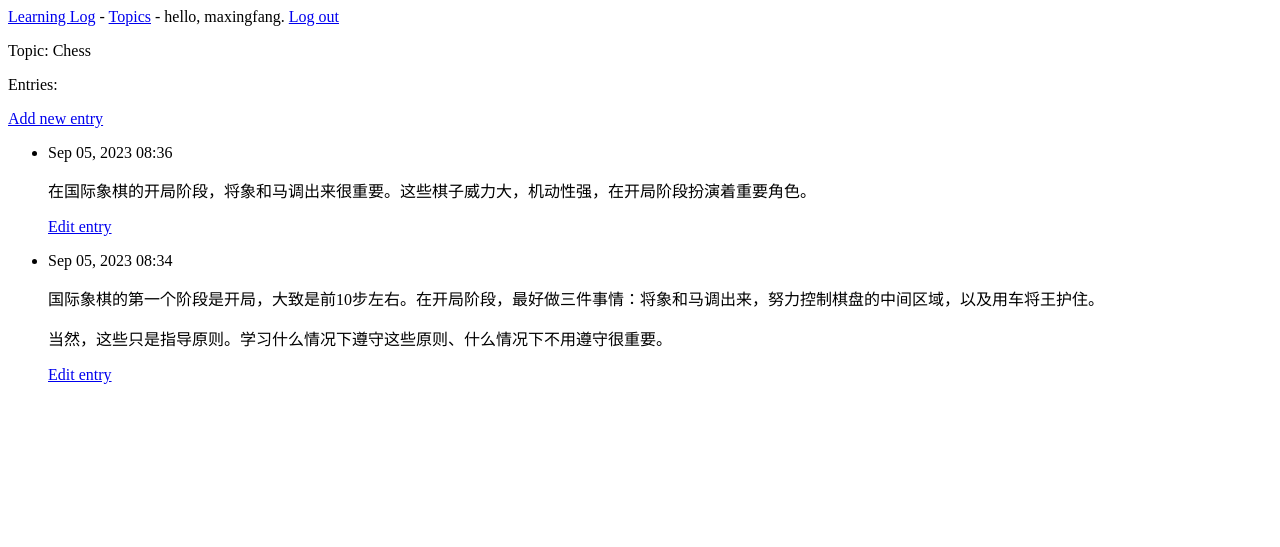
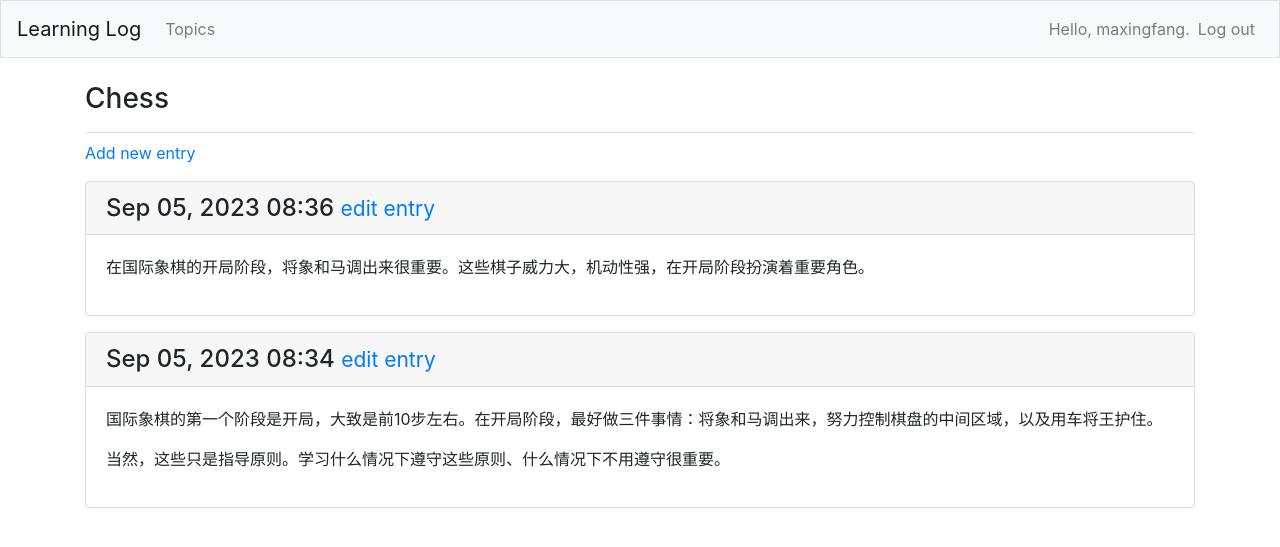
Before and after one commit to manfredma/learning_log, a Django app: page /topics/1/ in a window 1280 px wide. Shown: the top 547 px of the page. Run offline with Django 4.2, Linux system fonts and the light colour scheme; a user stored in the database is signed in; data comes from the database, SQL or seed files in the repository; both versions use the stored data as it was after the commit; some libraries are stand-ins or nearby versions.

Commit message:
添加bootstrap样式

```diff
--- a/learning_log/settings.py
+++ b/learning_log/settings.py
@@ -31,8 +31,12 @@ ALLOWED_HOSTS = []
 # Application definition
 
 INSTALLED_APPS = [
+    # 我的应用
     'learning_logs',
     'users',
+    # 第三方应用
+    'bootstrap4',
+    # Django 默认添加的应用
     'django.contrib.admin',
     'django.contrib.auth',
     'django.contrib.contenttypes',
--- a/learning_logs/templates/learning_logs/base.html
+++ b/learning_logs/templates/learning_logs/base.html
@@ -1,14 +1,68 @@
-<p>
-    <a href="{% url 'learning_logs:index' %}">Learning Log</a> -
-    <a href="{% url 'learning_logs:topics' %}">Topics</a> -
+{% load bootstrap4 %}
 
-    {% if user.is_authenticated %}
-        hello, {{ user.username }}.
-        <a href="{% url 'users:logout' %}">Log out</a>
-    {% else %}
-        <a href="{% url 'users:register' %}">Register</a> -
-        <a href="{% url 'users:login' %}">Log in</a>
-    {% endif %}
-</p>
+<!DOCTYPE html>
 
-{% block content %}{% endblock content %}
+<html>
+
+<head>
+    <meta charset="UTF-8">
+    <meta name="viewport" content="width=device-width, initial-scale=1, shrink-to-fit=no">
+    <title>Learning Log</title>
+
+    {% bootstrap_css %}
+    {% bootstrap_javascript jquery='full' %}
+</head>
+<body>
+
+
+<nav class="navbar navbar-expand-md navbar-light bg-light mb-4 border">
+
+    <a class="navbar-brand" href="{% url 'learning_logs:index' %}">
+        Learning Log</a>
+
+    <button class="navbar-toggler" type="button" data-toggle="collapse"
+            data-target="#navbarCollapse" aria-controls="navbarCollapse"
+            aria-expanded="false" aria-label="Toggle navigation">
+        <span class="navbar-toggler-icon"></span></button>
+
+
+    <div class="collapse navbar-collapse" id="navbarCollapse">
+        <ul class="navbar-nav mr-auto">
+            <li class="nav-item">
+                <a class="nav-link" href="{% url 'learning_logs:topics' %}">
+                    Topics</a></li>
+        </ul>
+
+        <ul class="navbar-nav ml-auto">
+            {% if user.is_authenticated %}
+                <li class="nav-item">
+                    <span class="navbar-text">Hello, {{ user.username }}.</span>
+                </li>
+                <li class="nav-item">
+                    <a class="nav-link" href="{% url 'users:logout' %}">Log out</a>
+                </li>
+            {% else %}
+                <li class="nav-item">
+                    <a class="nav-link" href="{% url 'users:register' %}">Register</a>
+                </li>
+                <li class="nav-item">
+                    <a class="nav-link" href="{% url 'users:login' %}">Log in</a></li>
+            {% endif %}
+        </ul>
+    </div>
+
+</nav>
+
+
+<main role="main" class="container">
+    <div class="pb-2 mb-2 border-bottom">
+        {% block page_header %}{% endblock page_header %}
+    </div>
+    <div>
+        {% block content %}{% endblock content %}
+    </div>
+</main>
+
+</body>
+
+</html>
--- a/learning_logs/templates/learning_logs/topic.html
+++ b/learning_logs/templates/learning_logs/topic.html
@@ -1,25 +1,27 @@
 {% extends 'learning_logs/base.html' %}
 
+{% block page_header %}
+    <h3>{{ topic }}</h3>
+{% endblock page_header %}
+
 {% block content %}
-
-    <p>Topic: {{ topic }}</p>
-
-    <p>Entries:</p>
     <p>
         <a href="{% url 'learning_logs:new_entry' topic.id %}">Add new entry</a>
     </p>
-    <ul>
-        {% for entry in entries %}
-            <li>
-                <p>{{ entry.date_added|date:'M d, Y H:i' }}</p>
-                <p>{{ entry.text|linebreaks }}</p>
-                <p>
-                    <a href="{% url 'learning_logs:edit_entry' entry.id %}">Edit entry</a>
-                </p>
-            </li>
-        {% empty %}
-            <li>There are no entries for this topic yet.</li>
-        {% endfor %}
-    </ul>
+
+    {% for entry in entries %}
+        <div class="card mb-3">
+            <h4 class="card-header">
+                {{ entry.date_added|date:'M d, Y H:i' }}
+                <small><a href="{% url 'learning_logs:edit_entry' entry.id %}">
+                    edit entry</a></small>
+            </h4>
+            <div class="card-body">
+                {{ entry.text|linebreaks }}
+            </div>
+        </div>
+    {% empty %}
+        <p>There are no entries for this topic yet.</p>
+    {% endfor %}
 
 {% endblock content %}
```
Also changed, not shown: learning_logs/templates/learning_logs/index.html (+12 -4 lines), learning_logs/templates/learning_logs/topics.html (+9 -7 lines), users/templates/registration/login.html (+11 -9 lines), db.sqlite3.
